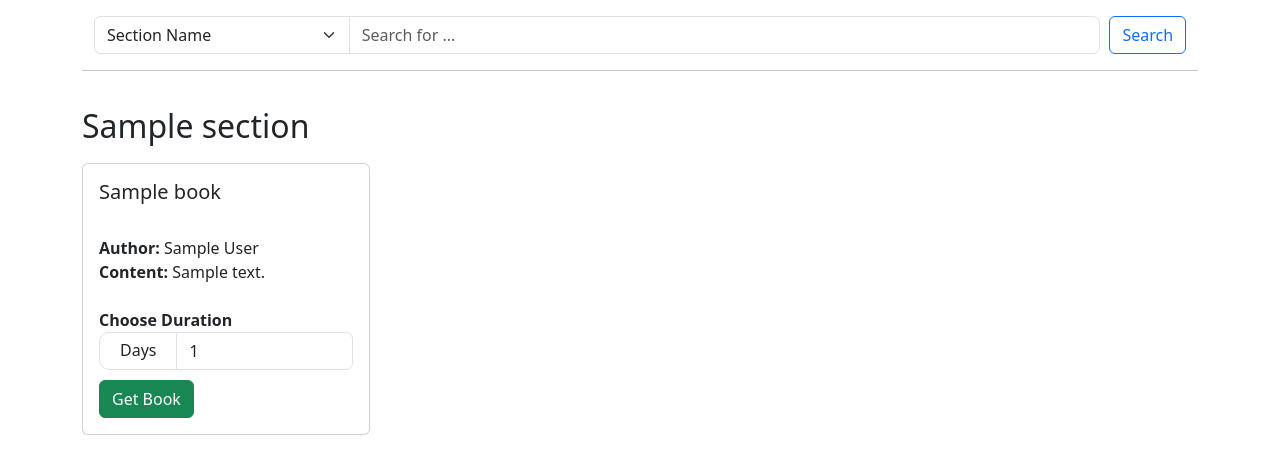
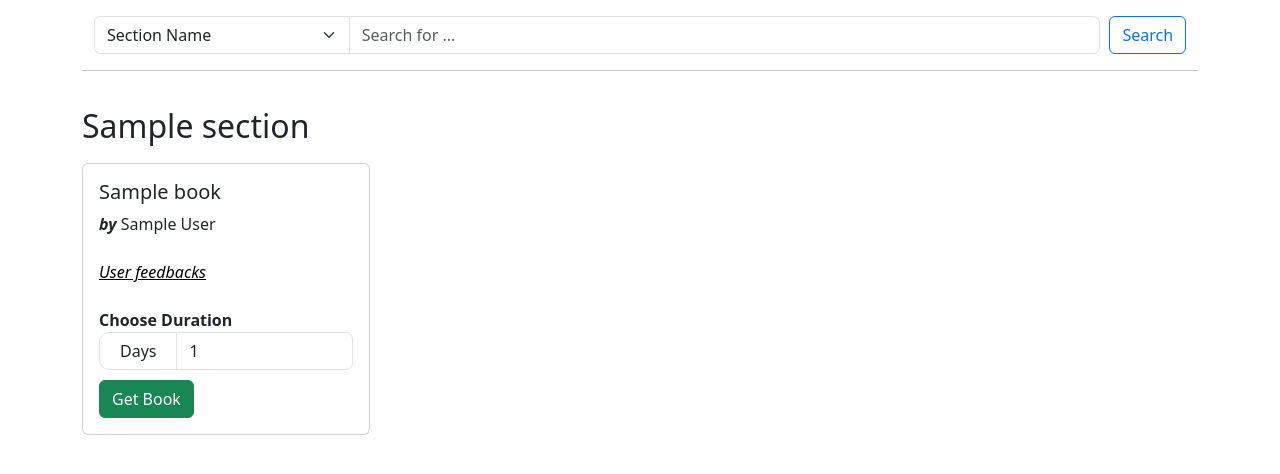
Before and after one commit to rajarshiroydev/modern_application_development_1, a Flask app: page / in a window 1280 px wide. Shown: the part 56-530 px from the top of the page. Run offline with Flask 3, Linux system fonts and the light colour scheme; the visitor is signed in with stand-in values (Sample User, id 1); tables that the repository leaves empty hold one stand-in row (values such as "Sample post").

Commit message:
seperated feedbacks for user and admin

```diff
--- a/routes.py
+++ b/routes.py
@@ -659,3 +659,10 @@ def give_feedbacks_post(id):
 def show_feedbacks():
     feedbacks = Feedbacks.query.all()
     return render_template("show_feedbacks.html", feedbacks=feedbacks)
+
+
+@app.route("/show_feedbacks/<int:book_id>")
+@auth_required
+def show_feedbacks_user(book_id):
+    feedbacks = Feedbacks.query.filter_by(book_id=book_id).all()
+    return render_template("show_feedbacks.html", feedbacks=feedbacks)
--- a/templates/index.html
+++ b/templates/index.html
@@ -17,12 +17,12 @@ Library
             {# <img src="https://picsum.photos/200/200" class="card-img-top" alt="{{book.name}}"> #}
             <div class="card-body">
                 <h5 class="card-title">{{book.name}}</h5>
+                <div class="author">
+                    <strong><i>by</i> </strong> {{book.author}}
+                </div>
                 <br>
-                <div class="author">
-                    <strong>Author: </strong> {{book.author}}
-                </div>
-                <div class="content">
-                    <strong>Content: </strong> {{book.content}}
+                <div><a href="{{url_for('show_feedbacks_user', book_id=book.id)}}" style="color: black;"><i><u>User
+                                feedbacks</u></i></a>
                 </div>
                 <br>
                 <strong>Choose Duration</strong>
@@ -64,7 +64,7 @@ Library
     }
 
     .days {
-        padding-top: 5px;
+        padding-top: 6px;
         padding-left: 20px;
         padding-right: 20px;
         border-style: solid;
```
